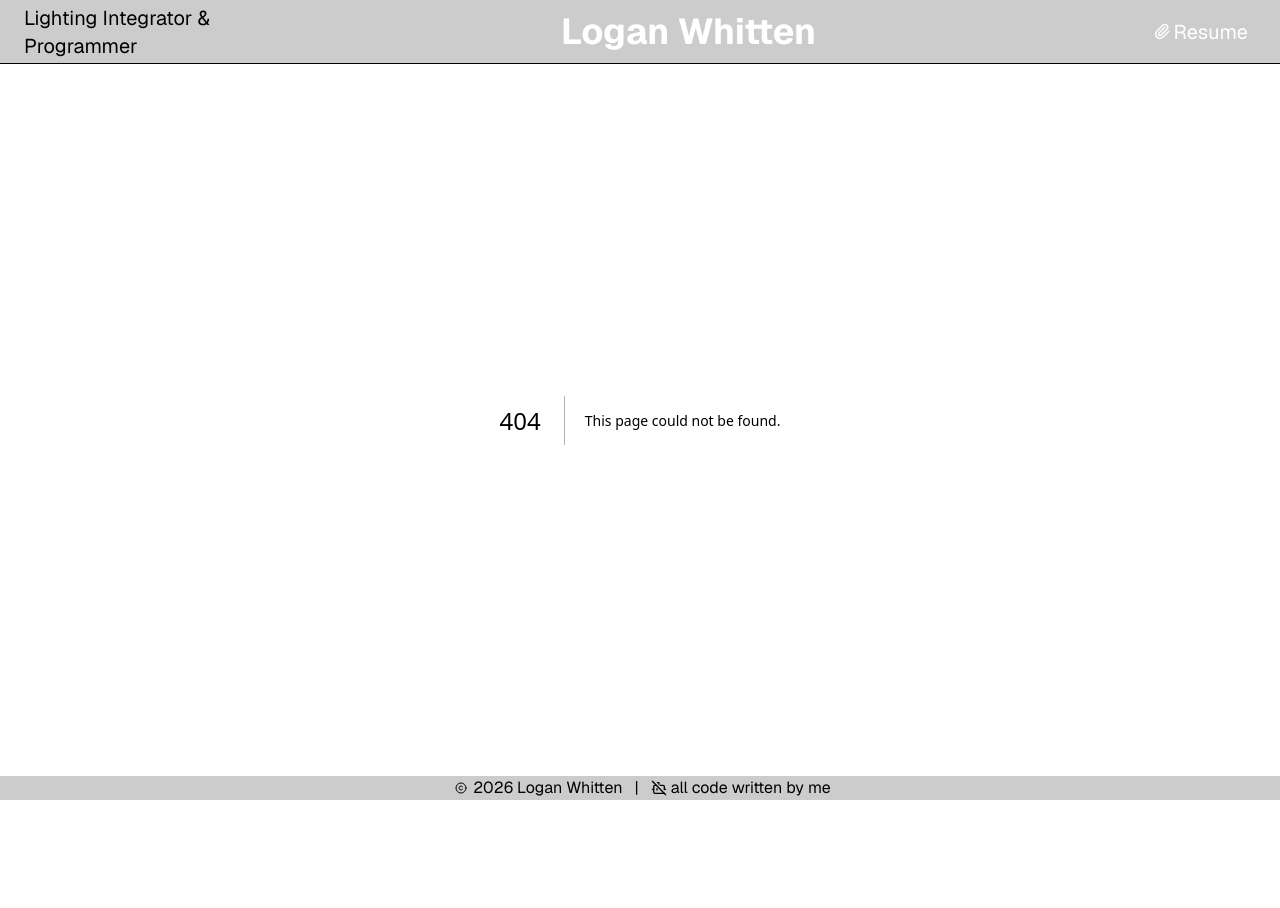
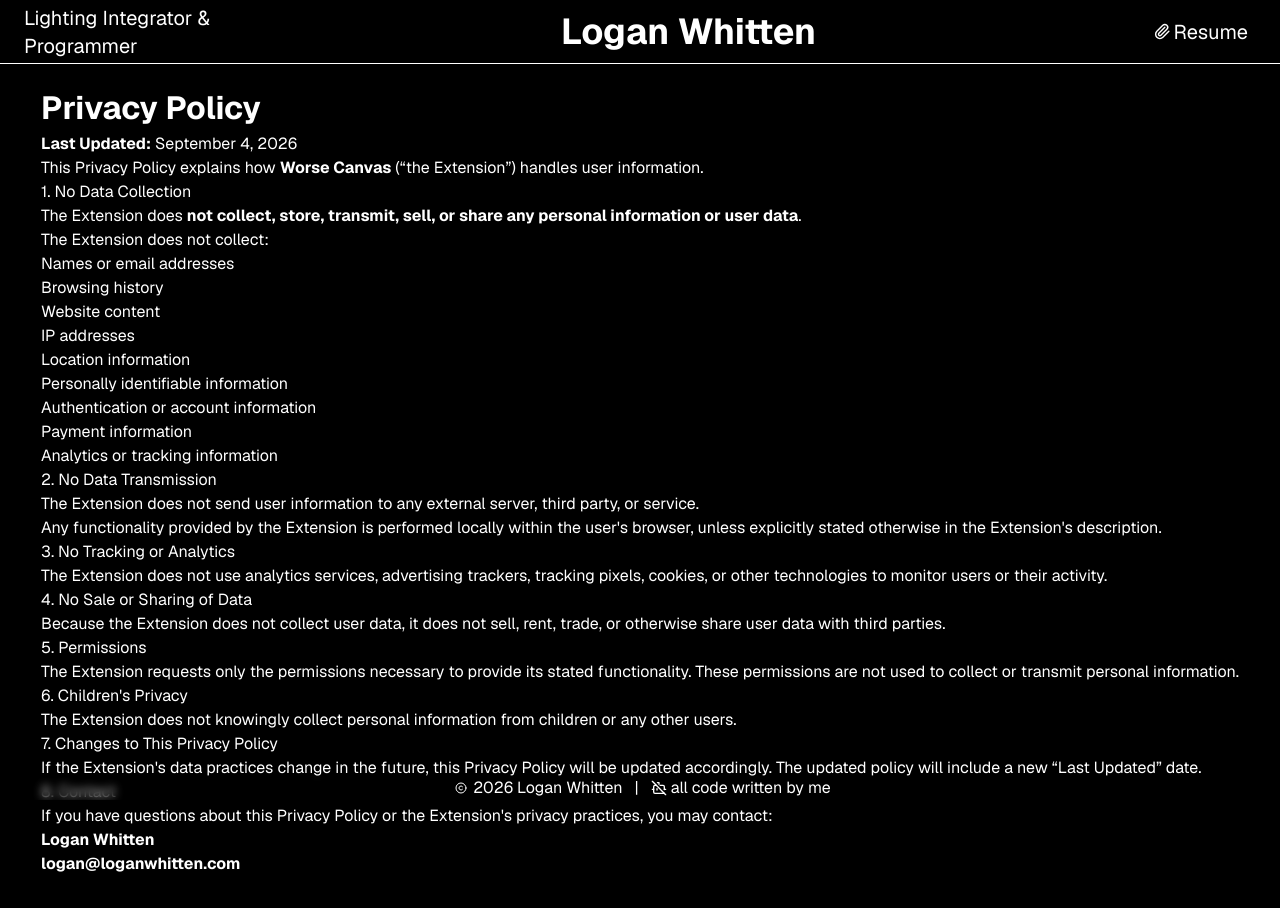
Before and after one commit to LoganWhitten/site, a Next.js app: page /horse in a window 1280 px wide. Before the commit this address had no page. Before the commit the page ends 820 px from the top, so only its background shows below. Built offline with nearby package versions, Linux system fonts and the light colour scheme.

Commit message:
feat: add horse

```diff
--- /dev/null
+++ b/app/horse/page.tsx
@@ -0,0 +1,51 @@
+export default function Horse() {
+  return (
+    <div className="pt-16 pb-8">
+<h1>Privacy Policy</h1>
+
+<p><strong>Last Updated:</strong> September 4, 2026</p>
+
+<p> This Privacy Policy explains how <strong>Worse Canvas</strong> (“the Extension”) handles user information. </p>
+
+<h2>1. No Data Collection</h2>
+
+<p> The Extension does <strong>not collect, store, transmit, sell, or share any personal information or user data</strong>. </p>
+
+<p>The Extension does not collect:</p>
+
+<ul> <li>Names or email addresses</li> <li>Browsing history</li> <li>Website content</li> <li>IP addresses</li> <li>Location information</li> <li>Personally identifiable information</li> <li>Authentication or account information</li> <li>Payment information</li> <li>Analytics or tracking information</li> </ul>
+
+<h2>2. No Data Transmission</h2>
+
+<p> The Extension does not send user information to any external server, third party, or service. </p>
+
+<p> Any functionality provided by the Extension is performed locally within the user's browser, unless explicitly stated otherwise in the Extension's description. </p>
+
+<h2>3. No Tracking or Analytics</h2>
+
+<p> The Extension does not use analytics services, advertising trackers, tracking pixels, cookies, or other technologies to monitor users or their activity. </p>
+
+<h2>4. No Sale or Sharing of Data</h2>
+
+<p> Because the Extension does not collect user data, it does not sell, rent, trade, or otherwise share user data with third parties. </p>
+
+<h2>5. Permissions</h2>
+
+<p> The Extension requests only the permissions necessary to provide its stated functionality. These permissions are not used to collect or transmit personal information. </p>
+
+<h2>6. Children's Privacy</h2>
+
+<p> The Extension does not knowingly collect personal information from children or any other users. </p>
+
+<h2>7. Changes to This Privacy Policy</h2>
+
+<p> If the Extension's data practices change in the future, this Privacy Policy will be updated accordingly. The updated policy will include a new “Last Updated” date. </p>
+
+<h2>8. Contact</h2>
+
+<p> If you have questions about this Privacy Policy or the Extension's privacy practices, you may contact: </p>
+
+<p> <strong>Logan Whitten</strong><br /> <strong>logan@loganwhitten.com</strong> </p>
+    </div>
+  );
+}
```
